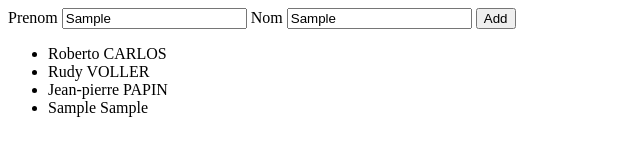
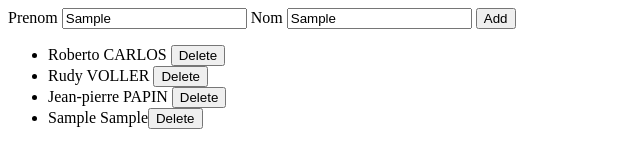
Before and after one commit to renaudboyer/contacts-html, a plain HTML site: page index.html in a window 1280 px wide. Both pictures are taken after typing "Sample", "Sample" into the empty fields and a click on the input "Add". Shown: the whole page, without its empty margins (0-640 px from the left). Drawn offline with Linux system fonts and the light colour scheme.

Commit message:
Add delete button

```diff
--- a/index.html
+++ b/index.html
@@ -14,22 +14,40 @@
     <input type="submit" value="Add">
 </form>
 <ul id="contactList">
-    <li>Roberto CARLOS</li>
-    <li>Rudy VOLLER</li>
-    <li>Jean-pierre PAPIN</li>
+    <li>Roberto CARLOS <button class="btn-delete">Delete</button></li>
+    <li>Rudy VOLLER <button class="btn-delete">Delete</button></li>
+    <li>Jean-pierre PAPIN <button class="btn-delete">Delete</button></li>
 </ul>
 </body>
 <script>
     const listElement = document.getElementById('contactList');
     const firstNameElement = document.getElementById('firstNameInput');
     const lastNameElement = document.getElementById('lastNameInput');
+    const deleteButtonList = listElement.querySelectorAll('.btn-delete');
+
+    deleteButtonList.forEach(function (deleteButton) {
+        deleteButton.addEventListener('click', removeListItem);
+    });
 
     function addListItem() {
         const li = document.createElement('li');
         const name = firstNameElement.value + ' ' + lastNameElement.value;
 
+        const deleteButton = document.createElement('button');
+        deleteButton.innerText = "Delete";
+        deleteButton.classList.add('btn-delete');
+        deleteButton.addEventListener('click', removeListItem);
+
         li.appendChild(document.createTextNode(name));
+        li.appendChild(deleteButton);
         listElement.appendChild(li);
+    }
+
+    function removeListItem(event) {
+        const currentItem = event.target.parentNode;
+        const list = currentItem.parentNode;
+
+        list.removeChild(currentItem);
     }
 </script>
 </html>
```
